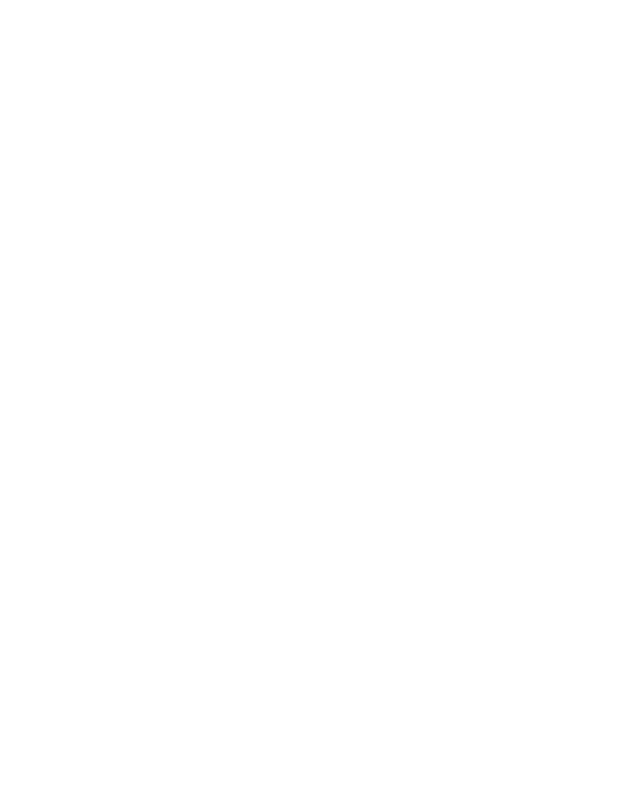
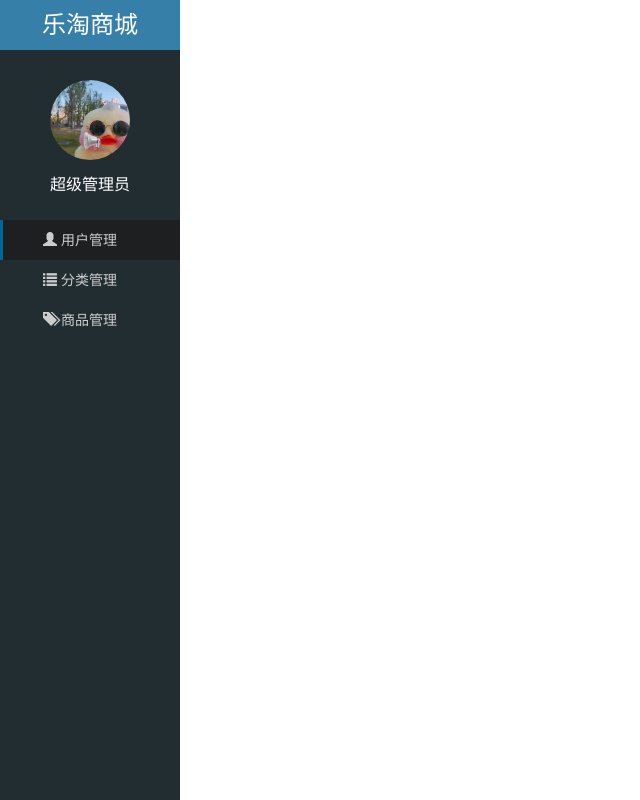
Before and after one commit to labaji/letao, a website: page public/back/index.html in a window 1280 px wide. Shown: the whole page, without its empty margins (0-640 px from the left). Drawn offline with Linux system fonts and the light colour scheme.

Commit message:
主页侧边栏完成

```diff
--- a/public/back/css/common.css
+++ b/public/back/css/common.css
@@ -1,9 +1,79 @@
+html,
+body {
+    height: 100%;
+}
+
+ul {
+    list-style: none;
+}
+
+* {
+    padding: 0;
+    margin: 0;
+}
+
+a,
+a:hover,
+a:link,
+a:visited,
+a:active {
+    text-decoration: none;
+}
 
 .body_bg {
     background-color: #222d32;
 }
 
-
 .mt_150 {
     margin-top: 150px;
 }
+
+.lt_aside {
+    width: 180px;
+    height: 100%;
+    background-color: #222d32;
+}
+
+.lt_aside .title a {
+    display: block;
+    width: 180px;
+    height: 50px;
+    line-height: 50px;
+    text-align: center;
+    color: #fff;
+    font-size: 24px;
+    background-color: #367fa9;
+}
+
+.user img {
+    display: block;
+    width: 80px;
+    margin: 0 auto;
+    margin-top: 30px;
+    border-radius: 50%;
+}
+
+.user p {
+    color: #fff;
+    font-size: 16px;
+    text-align: center;
+    line-height: 50px;
+}
+
+.nav  a {
+    display: block;
+    height: 40px;
+    line-height: 40px;
+    color: #ccc;
+    padding-left: 40px;
+    border-left: 3px solid transparent;
+}
+
+.nav li .second  a{
+    padding-left: 60px;
+}
+
+.nav a.now {
+    background-color: #1d1f21;
+    border-color: #069;
+}
--- a/public/back/index.html
+++ b/public/back/index.html
@@ -1,12 +1,69 @@
 <!DOCTYPE html>
 <html lang="en">
+
 <head>
     <meta charset="UTF-8">
     <meta name="viewport" content="width=device-width, initial-scale=1.0">
     <meta http-equiv="X-UA-Compatible" content="ie=edge">
-    <title>Document</title>
+    <title>登录页</title>
+    <link rel="stylesheet" href="./lib/bootstrap/css/bootstrap.min.css">
+    <link rel="stylesheet" href="./lib/bootstrap-validator/css/bootstrapValidator.min.css">
+    <link rel="stylesheet" href="./lib/nprogress/nprogress.css">
+    <link rel="stylesheet" href="./css/common.css">
 </head>
+
 <body>
 
+    <div class="lt_aside">
+        <div class="title">
+            <a href="index.html">乐淘商城</a>
+        </div>
+        <div class="user">
+            <img src="./images/111.jpg" alt="图片加载中">
+            <p>超级管理员</p>
+        </div>
+        <div class="nav">
+            <ul>
+                <li>
+                    <a href="user.html" class="now" >
+                        <span class="glyphicon glyphicon-user"></span>
+                        用户管理
+                    </a>
+                </li>
+                <li>
+                    <a href="javascript:;">
+                        <span class="glyphicon glyphicon-list"></span>
+                        分类管理
+                    </a>
+                    <div class="second" style="display:none">
+                        <a href="fisrt.html">一级分类</a>
+                        <a href="second.html">二级分类</a>
+                    </div>
+                </li>
+                <li>
+                    <a href="user.html">
+                        <span class="glyphicon glyphicon-tags"></span>
+                        商品管理
+                    </a>
+                </li>
+            </ul>
+        </div>
+    </div>
+
+    <div class="lt_main"></div>
+
+
+
+
+
+
+
+    <script src="./lib/jquery/jquery.min.js"></script>
+    <script src="./lib/bootstrap/js/bootstrap.min.js"></script>
+    <script src="./lib/bootstrap-validator/js/bootstrapValidator.min.js"></script>
+    <script src="./lib/nprogress/nprogress.js"></script>
+    <script src="./js/common.js"></script>
+    <script src="./js/login.js"></script>
 </body>
+
 </html>
```
Also changed, not shown: public/back/images/111.jpg (added).
